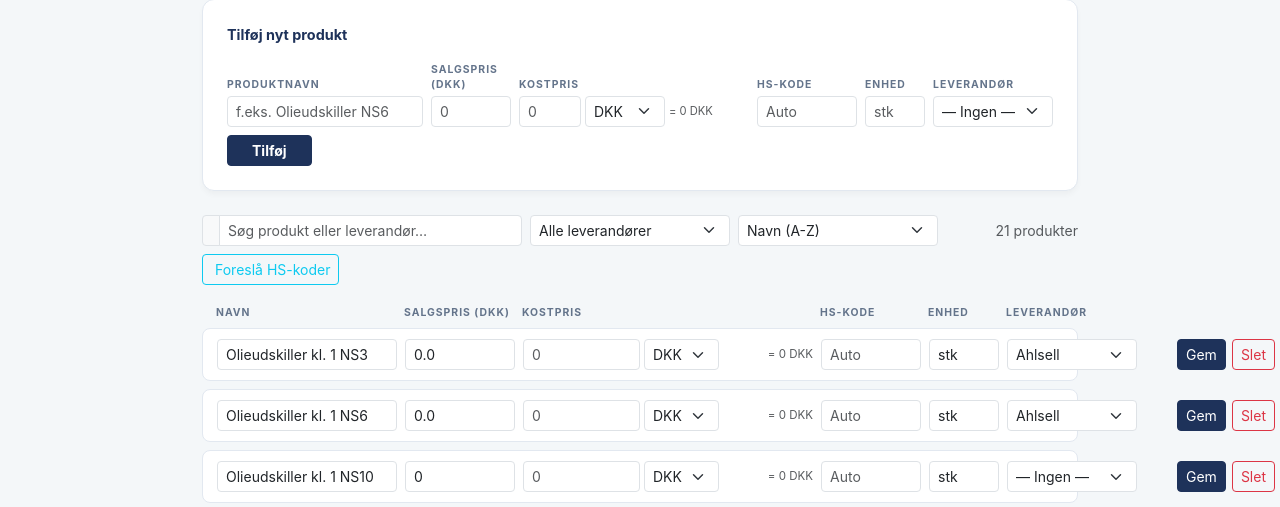
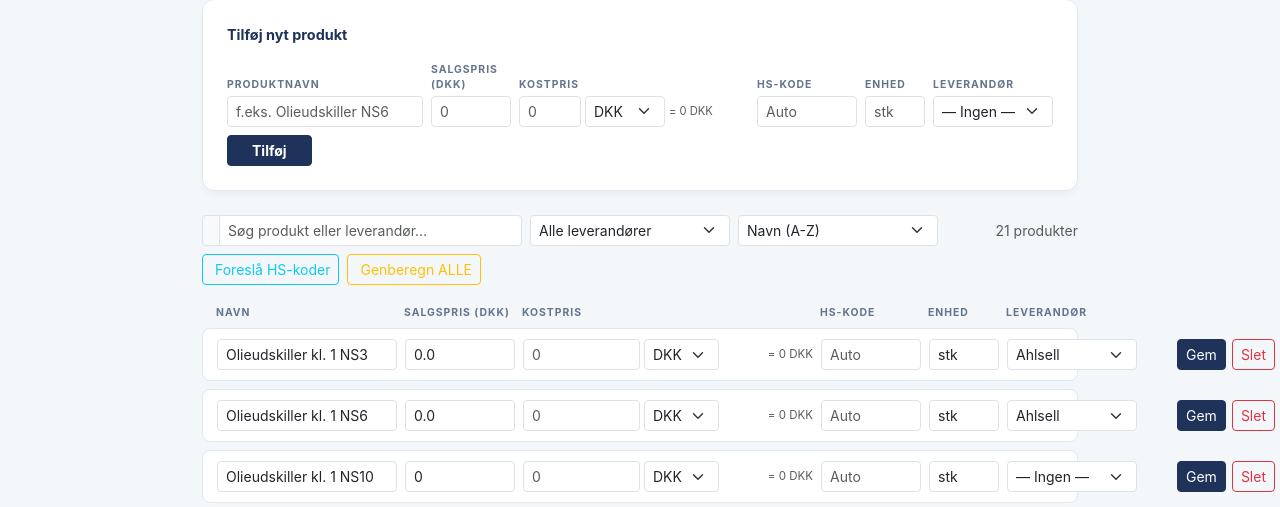
Before and after one commit to allanAHSolution/TilbudsMaskine, a Flask app: page /admin/produkter in a window 1280 px wide. Shown: the part 266-773 px from the top of the page. Run offline with Flask 3, Linux system fonts and the light colour scheme; the visitor is signed in with stand-in values (Sample User, id 1).

Commit message:
Opdater HS-koder til PE-plast for Ahlsell/Watercare-udstyr
Tanke, olieudskillere, sandfang, kombi-enheder, brønde og karme fra
Watercare.dk er PE-plast — ikke beton eller stål.

Ændringer i gæt_hs_kode():
- Tanke / sandfang / olieudskill / tungmetal / kombi / brønd → 3925.10.00
  (PE-reservoirer >300L)
- Karm m/dæksel → 3925.90.20 (anden plast-bygningsudstyr)
- Rør → 3917.21.10 (PE-rør) i stedet for 7304 (stål)
- Fittings → 3917.40.00 (plast) i stedet for 7307 (stål)
- Pumpebrønd matches FØR pumpe-pattern så det bliver plast, ikke pumpe

Også: ny 'Genberegn ALLE'-knap i toolbaren der overskriver alle
HS-koder med ny gæt-logik (med confirm-dialog). 'Foreslå'-knappen
fylder fortsat kun TOMME felter ud.

Co-Authored-By: Claude Opus 4.7 (1M context) <noreply@anthropic.com>

```diff
--- a/app.py
+++ b/app.py
@@ -110,8 +110,9 @@ def _f(s, default=0.0):
 def gæt_hs_kode(navn):
     """
     Foreslår en HS-kode (TARIC) baseret på produktnavn.
-    Domænespecifik for vandrensning/spildevand. Returnerer tom streng
-    hvis ingen match (typisk service/konsulent).
+    Domænespecifik for vandrensning/spildevand. Forudsætter at tanke,
+    olieudskillere, brønde, karme og kombi-enheder fra Ahlsell/Watercare
+    er PE-plast (3925.x). Returnerer tom streng hvis ingen match.
     """
     n = (navn or '').lower()
 
@@ -121,25 +122,30 @@ def gæt_hs_kode(navn):
                              'idriftsät', 'opstart', 'pris i alt', 'total', 'fragt']):
         return ''
 
-    # Pumper
+    # PE-plast vand-/spildevandsudstyr fra Watercare/Ahlsell først
+    # (matches på 'brønd' før 'pumpe' så pumpebrønd bliver plastic, ikke pumpe)
+    # 3925.10.00 — Reservoirer/tanke/beholdere af plast >300L
+    if 'pumpebrønd' in n: return '3925.10.00'
+    if 'prøvetagning' in n or 'brønd' in n: return '3925.10.00'
+    if 'olieudskill' in n or 'fedtudskill' in n: return '3925.10.00'
+    if 'tungmetal' in n: return '3925.10.00'
+    if 'sandfang' in n: return '3925.10.00'
+    if 'kombitank' in n or 'buffertank' in n or 'plasttank' in n: return '3925.10.00'
+    if 'kombi' in n and ('tank' in n or 'sf' in n or 'sandfang' in n): return '3925.10.00'
+    if 'tank' in n: return '3925.10.00'
+
+    # Pumper (efter brønd-checks så 'pumpebrønd' ikke rammer her)
     if 'doseringspumpe' in n: return '8413.50.20'
     if 'feed pump' in n or 'feedpump' in n: return '8413.81.00'
     if 'sump pump' in n or 'sumppump' in n or 'dykpumpe' in n: return '8413.70.21'
     if 'pumpe' in n: return '8413.70.21'
 
-    # Filtrering / udskillere
-    if 'olieudskill' in n or 'fedtudskill' in n or 'tungmetal' in n: return '8421.21.99'
+    # Karm/dæksel (PE/plast bygningsudstyr)
+    if 'karm' in n or 'dæksel' in n: return '3925.90.20'
+
+    # Filtre med moving/filter-medier (selvrensende osv. har funktionelt apparat)
+    if 'selvrensende filter' in n: return '8421.29.00'
     if 'filter' in n: return '8421.29.00'
-
-    # Beholdere / tanke
-    if 'kombitank' in n or 'buffertank' in n or 'plasttank' in n: return '7309.00.30'
-    if 'tank' in n: return '7309.00.30'
-
-    # Brønde / karme (typisk beton eller stål)
-    if 'sandfang' in n: return '6810.91.00'
-    if 'pumpebrønd' in n: return '7308.90.99'
-    if 'prøvetagning' in n or 'brønd' in n: return '7308.90.99'
-    if 'karm' in n or 'dæksel' in n: return '7308.90.99'
 
     # Sensorer / måling
     if 'radar' in n and ('sensor' in n or 'level' in n or 'niveau' in n): return '9026.10.81'
@@ -152,8 +158,8 @@ def gæt_hs_kode(navn):
     if 'alarm' in n: return '8531.10.95'
 
     # Fittings / rør
-    if 'fitting' in n or 'rørdele' in n: return '7307.99.80'
-    if 'rør' in n: return '7304.90.00'
+    if 'fitting' in n or 'rørdele' in n: return '3917.40.00'  # plast fittings (PE)
+    if 'rør' in n: return '3917.21.10'  # PE rør
 
     # Vogne / transportudstyr
     if 'hjulvogn' in n or 'vogn' in n: return '8716.80.00'
@@ -1162,12 +1168,17 @@ def manage_products():
                 "leverandoer":     request.form.get('leverandoer', '')
             }
         elif action == 'foreslå_hs':
-            # Fyld tomme HS-koder ud baseret på produktnavn
+            # Fyld TOMME HS-koder ud baseret på produktnavn
             for p in products:
                 if not (p.get('hs_kode') or '').strip():
                     forslag = gæt_hs_kode(p.get('navn', ''))
                     if forslag:
                         p['hs_kode'] = forslag
+        elif action == 'genberegn_hs':
+            # Overskriv ALLE HS-koder med nye gæt (fx efter regelopdatering)
+            for p in products:
+                forslag = gæt_hs_kode(p.get('navn', ''))
+                p['hs_kode'] = forslag
         save_data(PRODUKTER_FILE, products)
         return redirect(url_for('manage_products'))
 
--- a/templates/manage_products.html
+++ b/templates/manage_products.html
@@ -232,8 +232,16 @@
             <span class="small text-muted ms-auto" id="produkt-tal">{{ produkter|length }} produkter</span>
             <form method="POST" action="/admin/produkter" style="display:inline;">
                 <input type="hidden" name="action" value="foreslå_hs">
-                <button type="submit" class="btn btn-sm btn-outline-info" title="Auto-udfyld tomme HS-koder ud fra produktnavn">
+                <button type="submit" class="btn btn-sm btn-outline-info" title="Auto-udfyld TOMME HS-koder ud fra produktnavn">
                     <i class="fa fa-magic me-1"></i> Foreslå HS-koder
+                </button>
+            </form>
+            <form method="POST" action="/admin/produkter" style="display:inline;"
+                  onsubmit="return confirm('Overskriv ALLE HS-koder med ny auto-gætning? Manuelt indtastede koder mistes.');">
+                <input type="hidden" name="action" value="genberegn_hs">
+                <button type="submit" class="btn btn-sm btn-outline-warning"
+                        title="Overskriv alle HS-koder — bruges efter regel-opdatering (fx PE-plast)">
+                    <i class="fa fa-refresh me-1"></i> Genberegn ALLE
                 </button>
             </form>
         </div>
```
